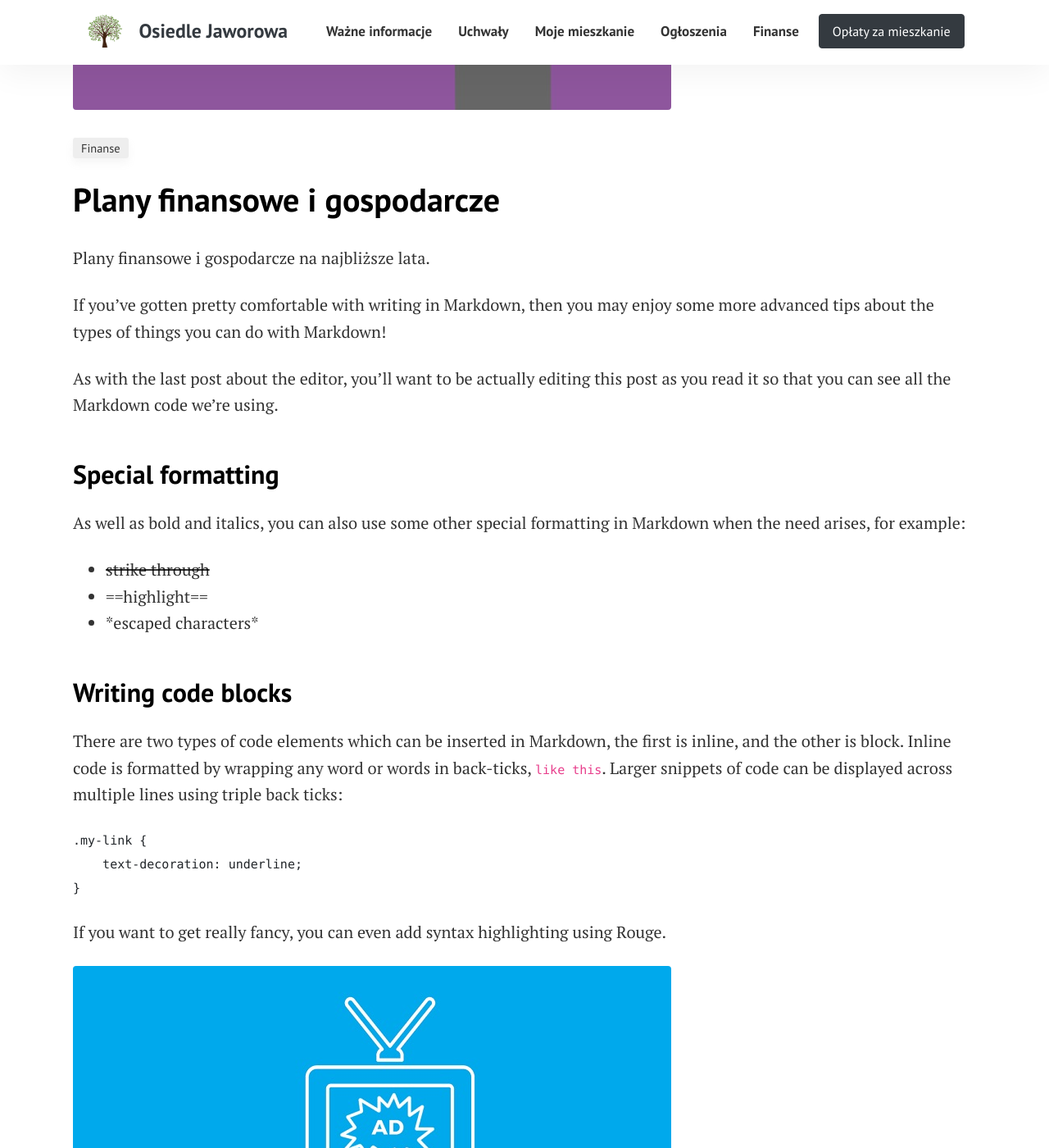
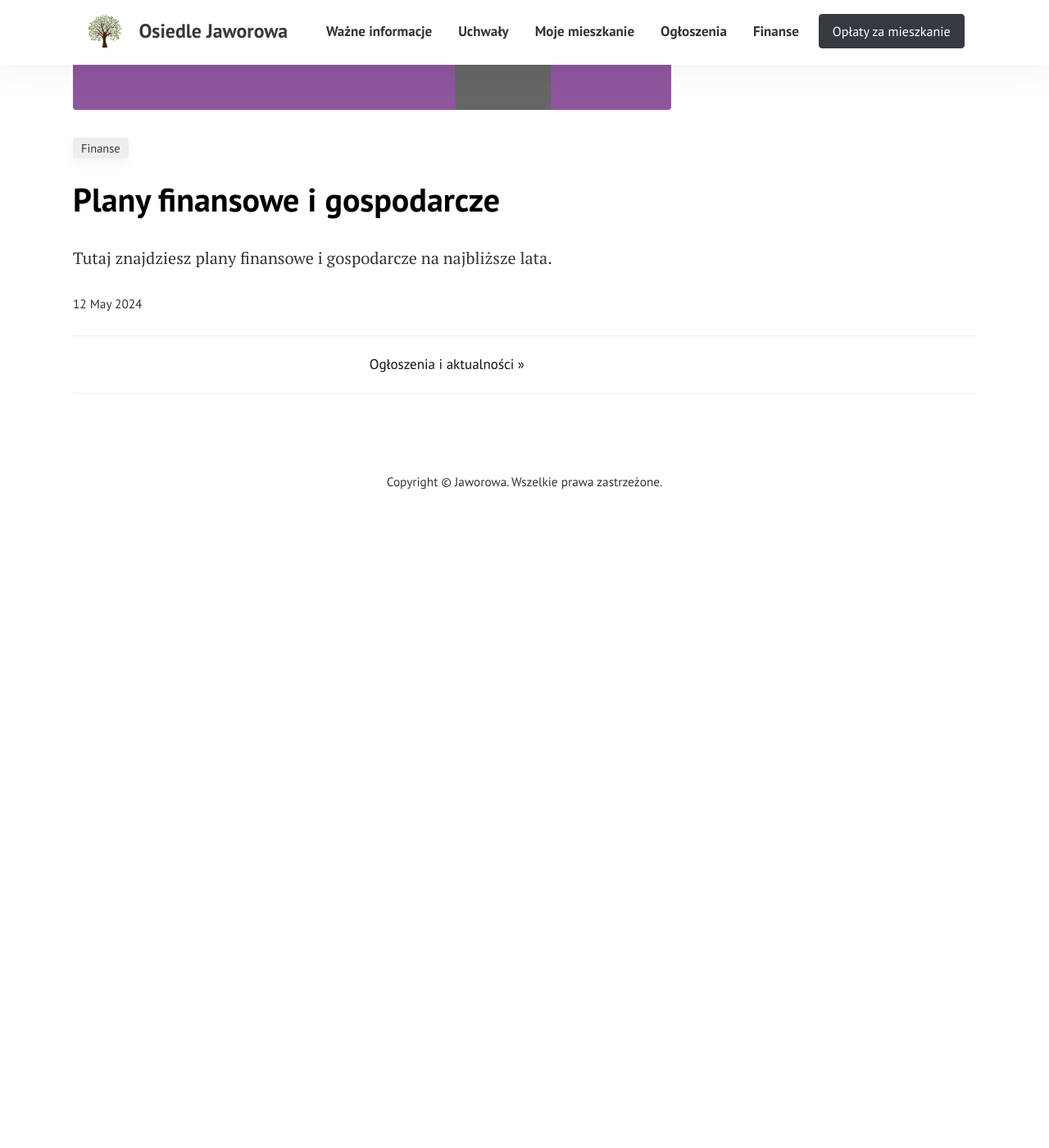
Before and after one commit to jaworowa/www, a Jekyll site: the page built from _posts/2024-05-12-plany-finansowe-i-gospodarcze.md, in a window 1280 px wide and 1400 px high, scrolled down 365 px. Shown: the whole window at 82% size. Built offline with Jekyll 4.4.1, drawn with Linux system fonts in a browser that asks for light colours; after the commit the page ends 995 px from its top, so only the background shows below that; some of the changed text lies outside the part shown.

Commit message:
remove english content

````diff
--- a/_posts/2024-05-12-plany-finansowe-i-gospodarcze.md
+++ b/_posts/2024-05-12-plany-finansowe-i-gospodarcze.md
@@ -5,45 +5,4 @@ author: norbert
 categories: [ finanse ]
 image: assets/images/4.jpg
 ---
-Plany finansowe i gospodarcze na najbliższe lata.
-
-If you've gotten pretty comfortable with writing in Markdown, then you may enjoy some more advanced tips about the types of things you can do with Markdown!
-
-As with the last post about the editor, you'll want to be actually editing this post as you read it so that you can see all the Markdown code we're using.
-
-
-## Special formatting
-
-As well as bold and italics, you can also use some other special formatting in Markdown when the need arises, for example:
-
-+ ~~strike through~~
-+ ==highlight==
-+ \*escaped characters\*
-
-
-## Writing code blocks
-
-There are two types of code elements which can be inserted in Markdown, the first is inline, and the other is block. Inline code is formatted by wrapping any word or words in back-ticks, `like this`. Larger snippets of code can be displayed across multiple lines using triple back ticks:
-
-```
-.my-link {
-    text-decoration: underline;
-}
-```
-
-If you want to get really fancy, you can even add syntax highlighting using Rouge.
-
-
-![walking]({{ site.baseurl }}/assets/images/3.jpg)
-
-## Reference lists
-
-The quick brown jumped over the lazy.
-
-Another way to insert links in markdown is using reference lists. You might want to use this style of linking to cite reference material in a Wikipedia-style. All of the links are listed at the end of the document, so you can maintain full separation between content and its source or reference.
-
-## Full HTML
-
-Perhaps the best part of Markdown is that you're never limited to just Markdown. You can write HTML directly in the Markdown editor and it will just work as HTML usually does. No limits! Here's a standard YouTube embed code as an example:
-
-<p><iframe style="width:100%;" height="315" src="https://www.youtube.com/embed/Cniqsc9QfDo?rel=0&amp;showinfo=0" frameborder="0" allowfullscreen></iframe></p>
+Tutaj znajdziesz plany finansowe i gospodarcze na najbliższe lata.
````
Also changed, not shown: _posts/2024-05-13-ogloszenia.md (+0 -18 lines), _posts/2024-05-14-moje-mieszkanie.md (+0 -9 lines), _posts/2024-05-15-wazne-informacje.md (+0 -10 lines).
